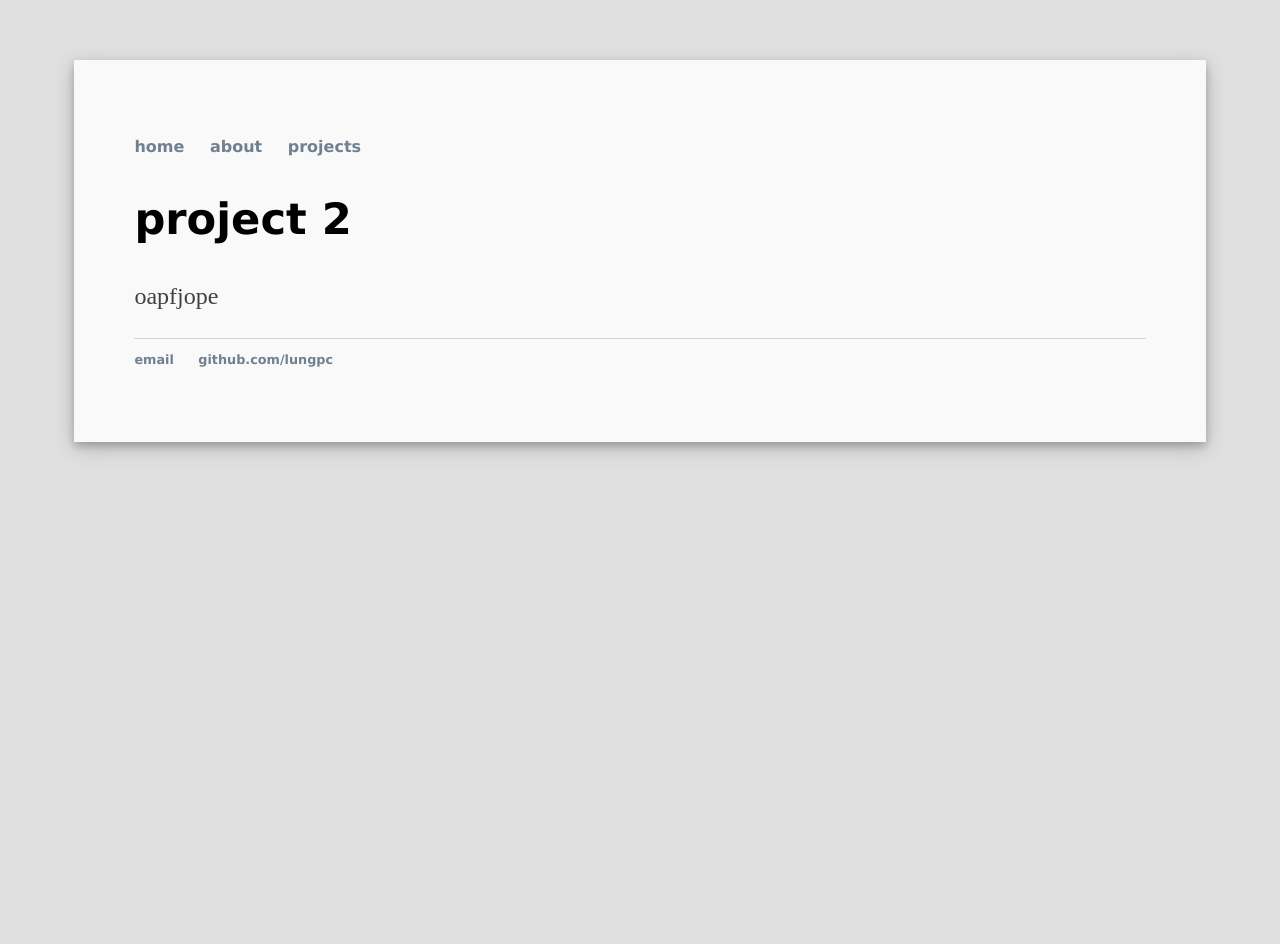
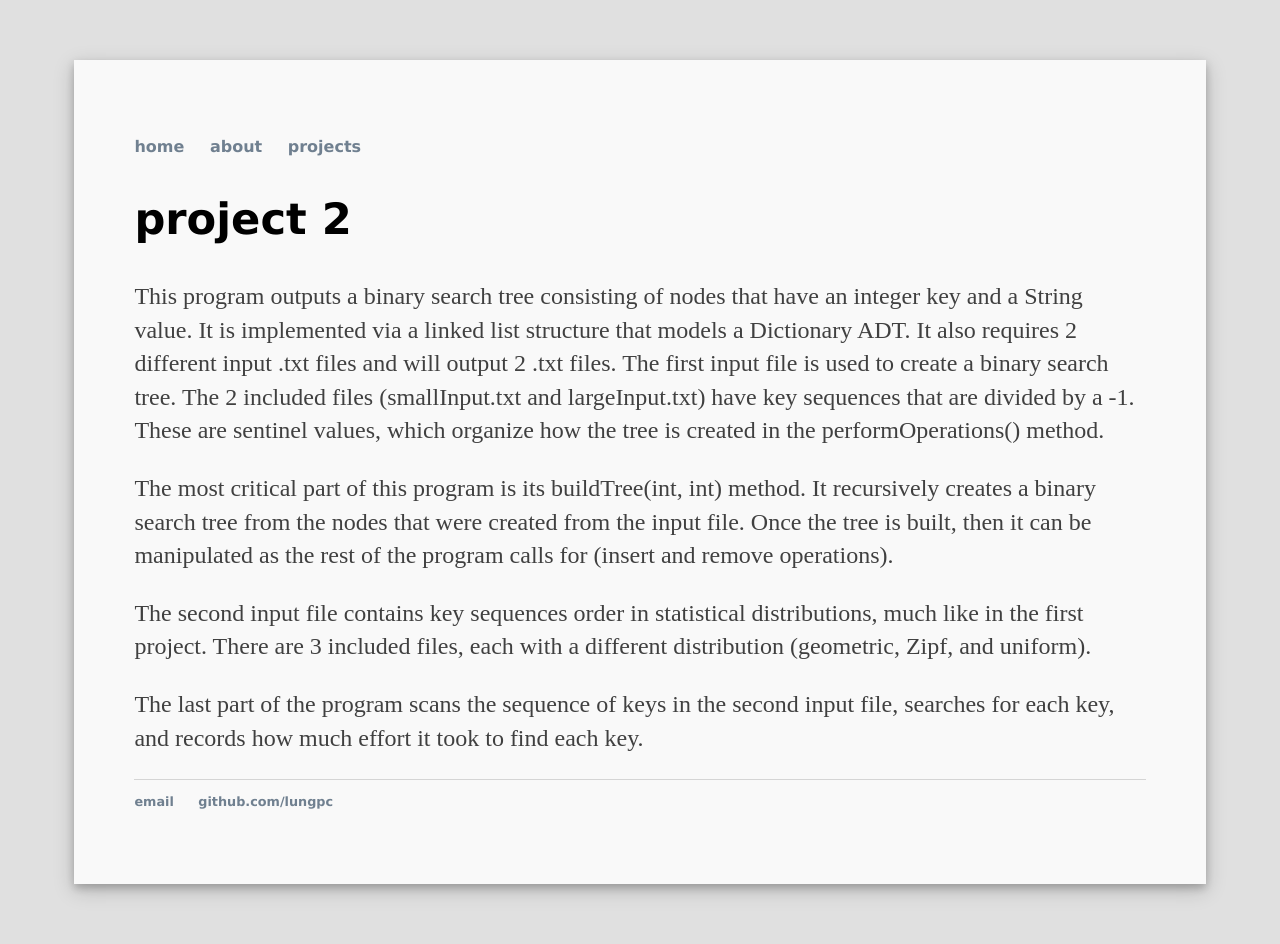
Before and after one commit to lungpc/lungpc.github.io, a Jekyll site: the page built from projects/p2/index.html, in a window 1280 px wide. Built offline with Jekyll 4.4.1, drawn with Linux system fonts in a browser that asks for light colours; before the commit the page ends 900 px from its top, so only the background shows below that.

Commit message:
Update index.html

```diff
--- a/projects/p2/index.html
+++ b/projects/p2/index.html
@@ -4,4 +4,18 @@ name: Project 2
 ---
 
 <h2>project 2</h2>
-<p>oapfjope</p>
+<p>This program outputs a binary search tree consisting of nodes that have an integer key and a String value.
+It is implemented via a linked list structure that models a Dictionary ADT. It also requires 2 different input
+.txt files and will output 2 .txt files. The first input file is used to create a binary search tree.
+The 2 included files (smallInput.txt and largeInput.txt) have key sequences that are divided by a -1. These are
+sentinel values, which organize how the tree is created in the performOperations() method. </p>
+
+<p>The most critical part of this program is its buildTree(int, int) method. It recursively creates a binary search
+tree from the nodes that were created from the input file. Once the tree is built, then it can be manipulated as
+the rest of the program calls for (insert and remove operations).</p>
+
+<p>The second input file contains key sequences order in statistical distributions, much like in the first project.
+There are 3 included files, each with a different distribution (geometric, Zipf, and uniform).</p>
+
+<p>The last part of the program scans the sequence of keys in the second input file, searches for each key, and
+records how much effort it took to find each key.</p>
```
